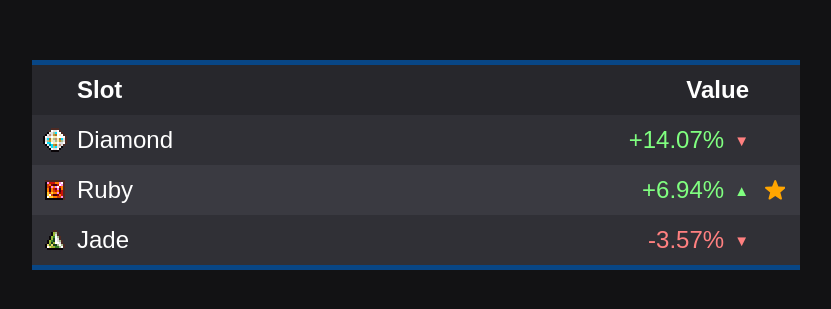
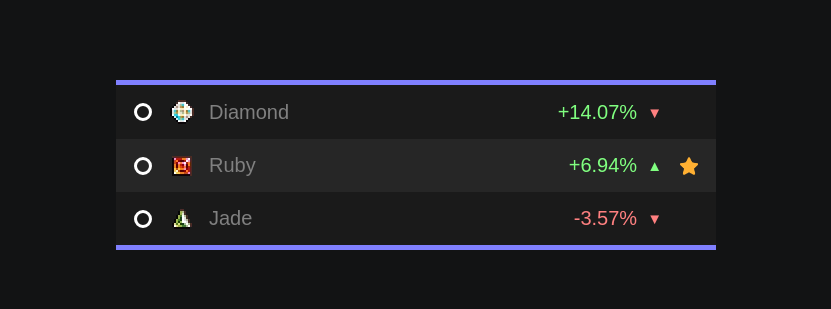
Before and after one commit to ZyPA/cyclius-calc, a plain HTML site: page index.html in a window 1280 px wide. Shown: the part 235-544 px from the top of the page, without its empty margins (224-1055 px from the left). Drawn offline with Linux system fonts and the light colour scheme.

Commit message:
Add files via upload

```diff
--- a/css/index.scss
+++ b/css/index.scss
@@ -1,20 +1,8 @@
-html {
-  font: 62.5% Arial, Helvetica, sans-serif;
-  color: white;
-}
-
-body {
-  margin: 0;
-  display: grid;
-  min-height: 100vh;
-  min-height: 100dvh;
-  place-items: center;
-  background: #121214;
-}
-
 :root {
-  --clr-green: hsl(120, 100%, 75%);
   --clr-red: #ff8080;
+  --clr-green: #80ff80;
+  --clr-blue: #8080ff;
+  --clr-gray: #808080;
 }
 
 .clr {
@@ -24,85 +12,128 @@ body {
   &-red {
     color: var(--clr-red);
   }
-}
-
-table {
-  font-size: 2.4rem;
-  border-collapse: collapse;
-  width: 100%;
-  background: #27272c;
-  border-block: 0.5rem solid rgb(8, 70, 133);
-}
-
-td,
-th {
-  text-align: left;
-}
-
-.heading {
-  margin-left: 3.4rem;
-}
-
-.row,
-.heading {
-  padding: 1rem;
-  display: grid;
-  gap: 1rem;
-  grid-template-columns: 1fr 1fr 3rem;
-}
-
-.row {
-  background: hsl(240, 6%, 20%);
-  &:nth-of-type(odd) {
-    background: hsl(240, 6%, 24%);
+  &-gray {
+    color: var(--clr-gray);
   }
 }
 
+html {
+  font: 62.5% arial, 'helvetica', sans-serif;
+}
+
+body {
+  margin: 0;
+  background: #121314;
+  color: white;
+  display: grid;
+  min-height: 100vh;
+  min-height: 100dvh;
+  place-items: center;
+}
+
+.slots {
+  border-block: 0.5rem solid var(--clr-blue);
+  min-width: 40rem;
+  width: 50vw;
+  max-width: 60rem;
+}
+
 .slot {
+  padding: 1.5rem;
   display: grid;
-  grid-template-columns: 2.4rem 1fr;
-  gap: 1rem;
+  grid-template-columns: 2.4rem 2.4rem 1fr 1fr 2.4rem;
+  gap: 1.5rem;
+  font-size: 2rem;
   align-items: center;
-  justify-content: flex-start;
-  &-icon {
-    image-rendering: pixelated;
-    justify-self: center;
+  &:nth-of-type(odd) {
+    background: #1a1a1a;
+  }
+  &:nth-of-type(even) {
+    background: #262626;
   }
 }
 
-.value {
+.slot-isActive {
+  appearance: none;
+  margin: 0;
+  box-sizing: border-box;
+
+  font: inherit;
+  color: currentColor;
+  width: 75%;
+  aspect-ratio: 1 / 1;
+  border: 0.3rem solid currentColor;
+  border-radius: 50%;
+
+  cursor: pointer;
+  position: relative;
+  display: grid;
+  justify-self: center;
+  place-content: center;
+
+  &::before {
+    content: "";
+    position: absolute;
+    inset: 20%;
+    border-radius: inherit;
+    transform: scale(0);
+    transition: 120ms transform ease-in-out;
+    background-color: var(--clr-blue);
+  }
+
+  &:checked::before {
+    transform: scale(1);
+  }
+
+  &:focus-visible {
+    outline: max(1px, 0.2rem) solid currentColor;
+    outline-offset: max(1px, 0.2rem);
+  }
+}
+
+.slot-name {
+  color: var(--clr-gray)
+}
+
+.slot:has(.slot-isActive:checked) .slot-name {
+  color: white;
+}
+
+.slot-value {
   display: flex;
+  align-items: center;
   gap: 1rem;
-  align-items: center;
-  justify-content: flex-end;
+  justify-self: flex-end;
   &::after {
-    font-size: 1.5rem;
+    content: '—';
+    color: var(--clr-gray);
+    font-size: 0.75em;
   }
-  &[data-state='increasing']::after {
+  &[data-increasing='true']::after {
     content: '▲';
     color: var(--clr-green);
   }
-  &[data-state='decreasing']::after {
+  &[data-increasing='false']::after {
     content: '▼';
     color: var(--clr-red);
   }
 }
 
-.bis {
-  display: none;
+.slot-icon {
+  justify-self: center;
+  image-rendering: pixelated;
 }
 
-.isBest .bis {
-  padding: 0;
-  height: 66%;
-  place-self: center;
-  display: grid;
-  place-items: center;
-  fill: orange;
+.slot-isBest {
+  justify-self: center;
+  width: 75%;
+  &[data-is-best='false'] {
+    visibility: hidden;
+  }
 }
 
-@media screen and (min-width: 768px) {
-  table {
-    width: 76.8rem;
+@media (prefers-contrast: more) {
+  .slot-isActive::before {
+    background-color: canvasText;
   }
 }
--- a/index.html
+++ b/index.html
@@ -9,63 +9,44 @@
     <link rel="stylesheet" href="css/index.min.css" />
   </head>
   <body>
-    <table>
-      <tr class="heading">
-        <th class="slot">Slot</th>
-        <th class="value">Value</th>
-      </tr>
-      <tr class="row diamond">
-        <td class="slot">
+    <div class="container">
+      <div class="slots">
+        <div class="slot diamond">
+          <input class="slot-isActive" type="radio" name="active-slot" id="diamond">
+          <img src="img/diamond.webp" alt="diamond icon" class="slot-icon" />
+          <span class="slot-name">Diamond</span>
+          <span class="slot-value"></span>
           <img
-            src="img/diamond.png"
-            alt="Diamond icon"
-            class="slot-icon" />Diamond
-        </td>
-        <td class="value"></td>
-        <td class="bis">
-          <svg width="100%" height="100%" viewBox="0 0 58 56">
-            <g transform="matrix(1,0,0,1,0,-1.28203)">
-              <g transform="matrix(1.09134,0,0,1.09134,-2.64893,-0.0191853)">
-                <path
-                  d="M26.6,2.837C26.984,1.846 27.937,1.192 29,1.192C30.063,1.192 31.016,1.846 31.4,2.837L37.172,17.752L53.141,18.633C54.202,18.691 55.118,19.396 55.447,20.407C55.775,21.418 55.448,22.527 54.624,23.198L42.223,33.297L46.32,48.756C46.592,49.783 46.205,50.872 45.345,51.497C44.485,52.122 43.33,52.153 42.437,51.577L29,42.904L15.563,51.577C14.67,52.153 13.515,52.122 12.655,51.497C11.795,50.872 11.408,49.783 11.68,48.756L15.777,33.297L3.376,23.198C2.552,22.527 2.225,21.418 2.553,20.407C2.882,19.396 3.798,18.691 4.859,18.633L20.828,17.752L26.6,2.837Z" />
-              </g>
-            </g>
-          </svg>
-        </td>
-      </tr>
-      <tr class="row ruby">
-        <td class="slot">
-          <img src="img/ruby.png" alt="Ruby icon" class="slot-icon" />Ruby
-        </td>
-        <td class="value"></td>
-        <td class="bis">
-          <svg width="100%" height="100%" viewBox="0 0 58 56">
-            <g transform="matrix(1,0,0,1,0,-1.28203)">
-              <g transform="matrix(1.09134,0,0,1.09134,-2.64893,-0.0191853)">
-                <path
-                  d="M26.6,2.837C26.984,1.846 27.937,1.192 29,1.192C30.063,1.192 31.016,1.846 31.4,2.837L37.172,17.752L53.141,18.633C54.202,18.691 55.118,19.396 55.447,20.407C55.775,21.418 55.448,22.527 54.624,23.198L42.223,33.297L46.32,48.756C46.592,49.783 46.205,50.872 45.345,51.497C44.485,52.122 43.33,52.153 42.437,51.577L29,42.904L15.563,51.577C14.67,52.153 13.515,52.122 12.655,51.497C11.795,50.872 11.408,49.783 11.68,48.756L15.777,33.297L3.376,23.198C2.552,22.527 2.225,21.418 2.553,20.407C2.882,19.396 3.798,18.691 4.859,18.633L20.828,17.752L26.6,2.837Z" />
-              </g>
-            </g>
-          </svg>
-        </td>
-      </tr>
-      <tr class="row jade">
-        <td class="slot">
-          <img src="img/jade.png" alt="Jade icon" class="slot-icon" />Jade
-        </td>
-        <td class="value"></td>
-        <td class="bis">
-          <svg width="100%" height="100%" viewBox="0 0 58 56">
-            <g transform="matrix(1,0,0,1,0,-1.28203)">
-              <g transform="matrix(1.09134,0,0,1.09134,-2.64893,-0.0191853)">
-                <path
-                  d="M26.6,2.837C26.984,1.846 27.937,1.192 29,1.192C30.063,1.192 31.016,1.846 31.4,2.837L37.172,17.752L53.141,18.633C54.202,18.691 55.118,19.396 55.447,20.407C55.775,21.418 55.448,22.527 54.624,23.198L42.223,33.297L46.32,48.756C46.592,49.783 46.205,50.872 45.345,51.497C44.485,52.122 43.33,52.153 42.437,51.577L29,42.904L15.563,51.577C14.67,52.153 13.515,52.122 12.655,51.497C11.795,50.872 11.408,49.783 11.68,48.756L15.777,33.297L3.376,23.198C2.552,22.527 2.225,21.418 2.553,20.407C2.882,19.396 3.798,18.691 4.859,18.633L20.828,17.752L26.6,2.837Z" />
-              </g>
-            </g>
-          </svg>
-        </td>
-      </tr>
-    </table>
+            class="slot-isBest"
+            data-is-best="false"
+            src="img/star.webp"
+            alt="star icon" />
+        </div>
+        <div class="slot ruby">
+          <input class="slot-isActive" type="radio" name="active-slot" id="ruby">
+          <img src="img/ruby.webp" alt="diamond icon" class="slot-icon" />
+          <span class="slot-name">Ruby</span>
+          <span class="slot-value"></span>
+          <img
+            class="slot-isBest"
+            data-is-best="false"
+            src="img/star.webp"
+            alt="star icon" />
+        </div>
+        <div class="slot jade">
+          <input class="slot-isActive" type="radio" name="active-slot" id="jade">
+          <img src="img/jade.webp" alt="diamond icon" class="slot-icon" />
+          <span class="slot-name">Jade</span>
+          <span class="slot-value"></span>
+          <img
+            class="slot-isBest"
+            data-is-best="false"
+            src="img/star.webp"
+            alt="star icon" />
+        </div>
+      </div>
+    </div>
+
     <script src="js/index.js"></script>
   </body>
 </html>
--- a/js/index.js
+++ b/js/index.js
@@ -1,99 +1,102 @@
 const slots = {
   diamond: {
-    e: document.querySelector('.diamond .value'),
+    e: document.querySelector('.slot.diamond .slot-value'),
+    bestE: document.querySelector('.slot.diamond .slot-isBest'),
     cycle: 3,
   },
   ruby: {
-    e: document.querySelector('.ruby .value'),
+    e: document.querySelector('.slot.ruby .slot-value'),
+    bestE: document.querySelector('.slot.ruby .slot-isBest'),
     cycle: 12,
   },
   jade: {
-    e: document.querySelector('.jade .value'),
+    e: document.querySelector('.slot.jade .slot-value'),
+    bestE: document.querySelector('.slot.jade .slot-isBest'),
     cycle: 24,
   },
 };
 
-getAverage = arr => arr.reduce((p, c) => p + c, 0) / arr.length;
+let activeSlot = 'none';
+document.querySelectorAll('.slot-isActive').forEach((item) => {
+  item.addEventListener('click', () => {
+    activeSlot = document.querySelector('.slot-isActive:checked').id;
+  });
+});
 
-function getMult(time, cycle, formatted = false) {
-  var floatingPoint = 2;
-  var _result = Math.sin(time * (Math.PI / cycle) * 2) * 15;
-  if (formatted) {
-    if (_result > 0) {
-      return `+${_result.toFixed(floatingPoint)}%`;
-    } else {
-      return `${_result.toFixed(floatingPoint)}%`;
-    }
+const avg = (arr) => arr.reduce((acc, curr) => acc + curr) / arr.length;
+
+function beautify(num) {
+  var _num = Math.abs(num).toFixed(2);
+  return num >= 0 ? `+${_num}%` : `-${_num}%`;
+}
+
+function getMult(time, slot) {
+  if (slots.hasOwnProperty(slot)) {
+    var cycle = slots[slot].cycle;
   } else {
-    return _result;
+    return 0;
   }
+  return Math.sin(time * (Math.PI / cycle) * 2) * 15;
 }
 
 function getBest(time) {
-  var diamondAvg = [],
+  var diaAvg = [],
     rubyAvg = [],
     jadeAvg = [];
+  const current = getMult(time, activeSlot),
+    dia = getMult(time, 'diamond'),
+    ruby = getMult(time, 'ruby'),
+    jade = getMult(time, 'jade');
 
   for (let i = 1; i <= 60; i++) {
-    diamondAvg.push(getMult(time + i / 60, slots.diamond.cycle));
-    rubyAvg.push(getMult(time + i / 60, slots.ruby.cycle));
-    jadeAvg.push(getMult(time + i / 60, slots.jade.cycle));
+    diaAvg.push(getMult(time + i / 60, 'diamond'));
+    rubyAvg.push(getMult(time + i / 60, 'ruby'));
+    jadeAvg.push(getMult(time + i / 60, 'jade'));
   }
 
-  diamondAvg = getAverage(diamondAvg);
-  rubyAvg = getAverage(rubyAvg);
-  jadeAvg = getAverage(jadeAvg);
+  diaAvg = avg(diaAvg);
+  rubyAvg = avg(rubyAvg);
+  jadeAvg = avg(jadeAvg);
 
-  if (diamondAvg > rubyAvg && diamondAvg > jadeAvg && diamondAvg > 0) {
+  if (jadeAvg >= rubyAvg && jadeAvg >= diaAvg && jade >= current && jade >= 0)
+    return 'jade';
+  else if (
+    rubyAvg >= jadeAvg &&
+    rubyAvg >= diaAvg &&
+    ruby >= current &&
+    ruby >= 0
+  )
+    return 'ruby';
+  else if (diaAvg >= jadeAvg && diaAvg >= rubyAvg && dia >= current && dia >= 0)
     return 'diamond';
-  } else if (rubyAvg > diamondAvg && rubyAvg > jadeAvg && rubyAvg > 0) {
-    return 'ruby';
-  } else if (jadeAvg > diamondAvg && jadeAvg > rubyAvg && jadeAvg > 0) {
-    return 'jade';
-  } else {
-    return 'none';
-  }
+  else if (current >= 0) return activeSlot;
+  else return 'none';
 }
 
 function update() {
-  const now = new Date().getTime() / 3600000;
-  for (const [key, slot] of Object.entries(slots)) {
-    rawValue = getMult(now, slot.cycle);
-    nextValue = getMult(now + 1 / 3600000, slot.cycle);
-    value = getMult(now, slot.cycle, true);
-    if (
-      getBest(now) == key &&
-      !slot.e.parentElement.classList.contains('isBest')
-    ) {
-      slot.e.parentElement.classList.add('isBest');
-    } else if (
-      getBest(now) != key &&
-      slot.e.parentElement.classList.contains('isBest')
-    ) {
-      slot.e.parentElement.classList.remove('isBest');
+  var t = new Date().getTime() / 1000 / 60 / 60;
+  var currBest = getBest(t);
+  for ([key, item] of Object.entries(slots)) {
+    var mult = getMult(t, key);
+    var multNext = getMult(t + 1 / 1000, key);
+    item.e.setAttribute('data-increasing', mult < multNext ? 'true' : 'false');
+    if (currBest == key) {
+      document.querySelectorAll('[data-is-best="true"]').forEach((item) => {
+        if (!item.parentNode.classList.contains(key)) {
+          item.setAttribute('data-is-best', 'false');
+        }
+      });
+      item.bestE.setAttribute('data-is-best', 'true');
     }
-    if (slot.e.innerHTML != value) slot.e.innerHTML = value;
-    switch (rawValue < nextValue) {
-      case false:
-        slot.e.setAttribute('data-state', 'decreasing');
-        break;
-      case true:
-        slot.e.setAttribute('data-state', 'increasing');
-        break;
-      default:
-        slot.e.setAttribute('data-state', '');
-        break;
-    }
-    if (rawValue < 0) {
-      if (!slot.e.classList.contains('clr-red')) {
-        slot.e.classList.remove('clr-green');
-        slot.e.classList.add('clr-red');
-      }
-    } else if (rawValue > 0) {
-      if (!slot.e.classList.contains('clr-green')) {
-        slot.e.classList.remove('clr-red');
-        slot.e.classList.add('clr-green');
-      }
+    if (item.e.innerHTML != beautify(mult)) item.e.innerHTML = beautify(mult);
+    if (mult >= 0) {
+      if (item.e.classList.contains('clr-red'))
+        item.e.classList.remove('clr-red');
+      item.e.classList.add('clr-green');
+    } else if (mult < 0) {
+      if (item.e.classList.contains('clr-green'))
+        item.e.classList.remove('clr-green');
+      item.e.classList.add('clr-red');
     }
   }
   requestAnimationFrame(update);
```
Also changed, not shown: css/index.min.css, img/diamond.webp (added), img/jade.webp (added), img/ruby.webp (added), img/star.webp (added), 1 other file.
